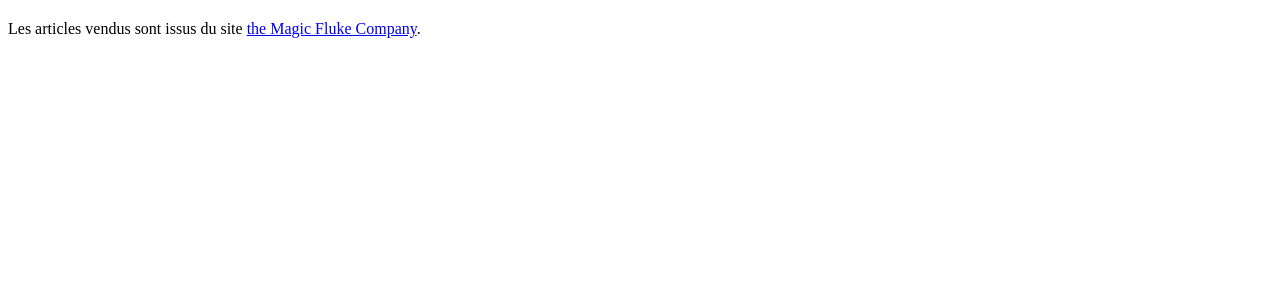
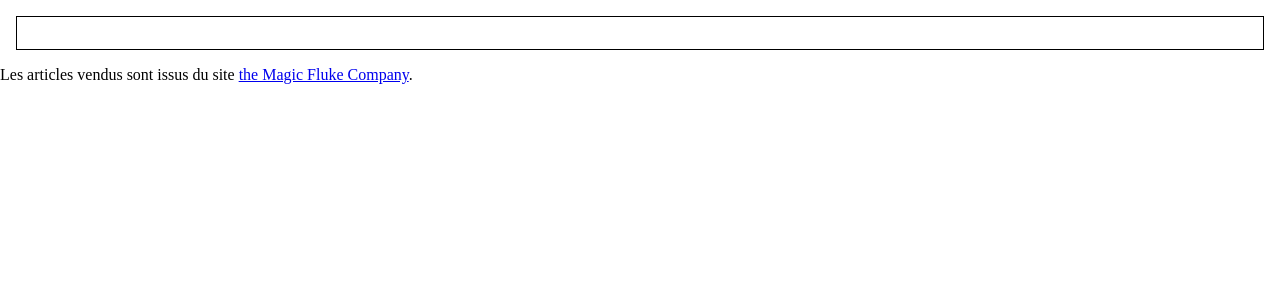
Before and after one commit to JoleneDwwm/brief8, a PHP site: page /vueInstrument.php in a window 1280 px wide. Shown: the top 300 px of the page. Run offline with PHP 8.4, Linux system fonts and the light colour scheme; data that the repository does not hold is empty.

Commit message:
simple css styling

```diff
--- a/styles/style.css
+++ b/styles/style.css
@@ -0,0 +1,9 @@
+*{
+    margin: 0;
+    padding: 0;
+}
+.card{
+    margin: 1rem;
+    padding: 1rem;
+    border: solid 1px;
+}
--- a/vueAccueil.php
+++ b/vueAccueil.php
@@ -2,7 +2,7 @@
 
 <?php ob_start(); ?>
 <?php foreach ($instruments as $instrument): ?>
-    <div>
+    <div class="card">
         <header>
             <a href="<?= "instrument.php?id=" . $instrument['ID'] ?>">
             <h2><?= $instrument['Nom'] ?></h2></a>
--- a/vueInstrument.php
+++ b/vueInstrument.php
@@ -1,7 +1,7 @@
 <?php $titre = $instr['Cat'] . "Store"; ?>
 
 <?php ob_start(); ?>
-<div>
+<div class= "card">
         <header>
             <h2><?= $instr['Nom'] ?></h1>
             <p><?= $instr['Cat'] ?></p>
```
